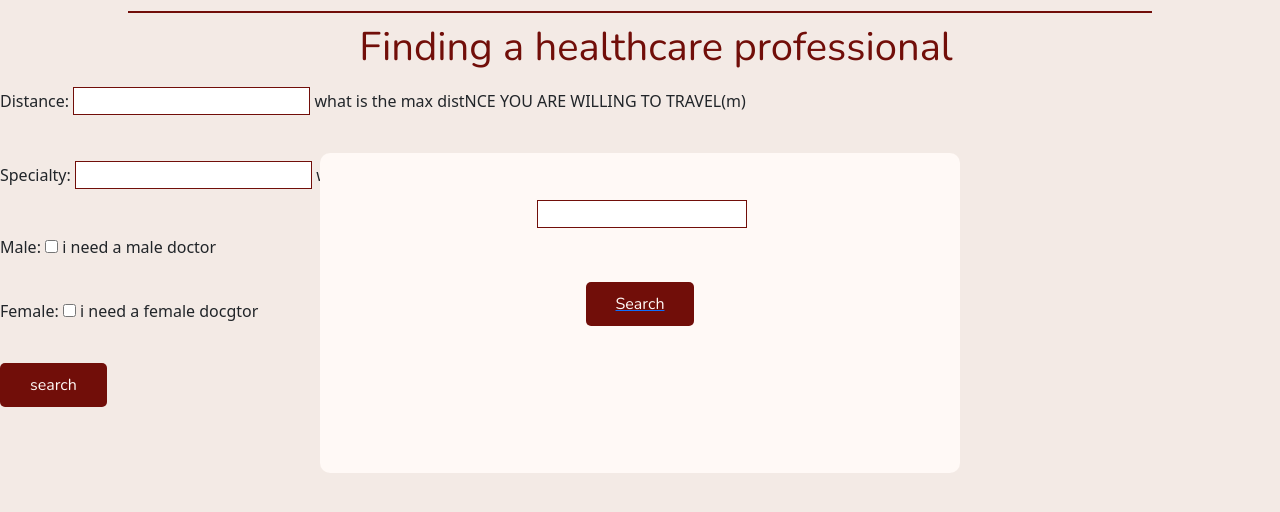
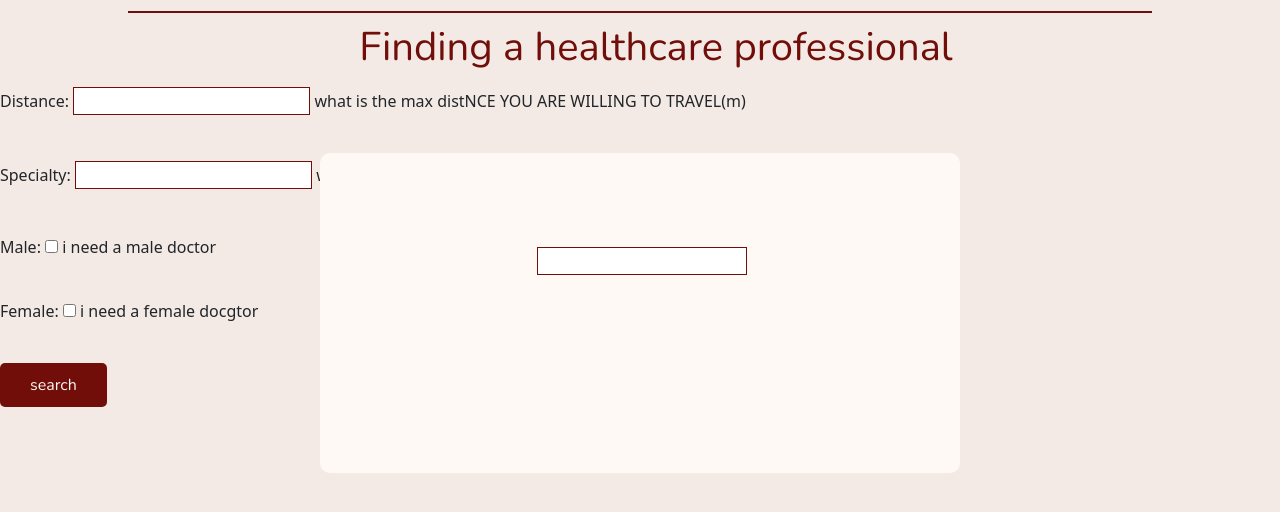
Before and after one commit to maddysiwick/CommunicareDeploy, a Django app: page /search/ in a window 1280 px wide. Shown: the part 147-659 px from the top of the page. Run offline with Django 4.2, Linux system fonts and the light colour scheme.

Commit message:
Julia's abs hurt

```diff
--- a/Communicare/Filter/templates/searchCriteria.html
+++ b/Communicare/Filter/templates/searchCriteria.html
@@ -19,9 +19,6 @@
             <label for="{{ form.password.id_for_label }}" class="label-red">{{ form.password.label }}</label>
             {{ form.Specialty }}
         </div>
-        <a href="{% url 'searchresults' %}">
-            <button type="submit" style = "margin-bottom: 50px" >Search</button>
-        </a>
 
     </div>
 </form>
```
